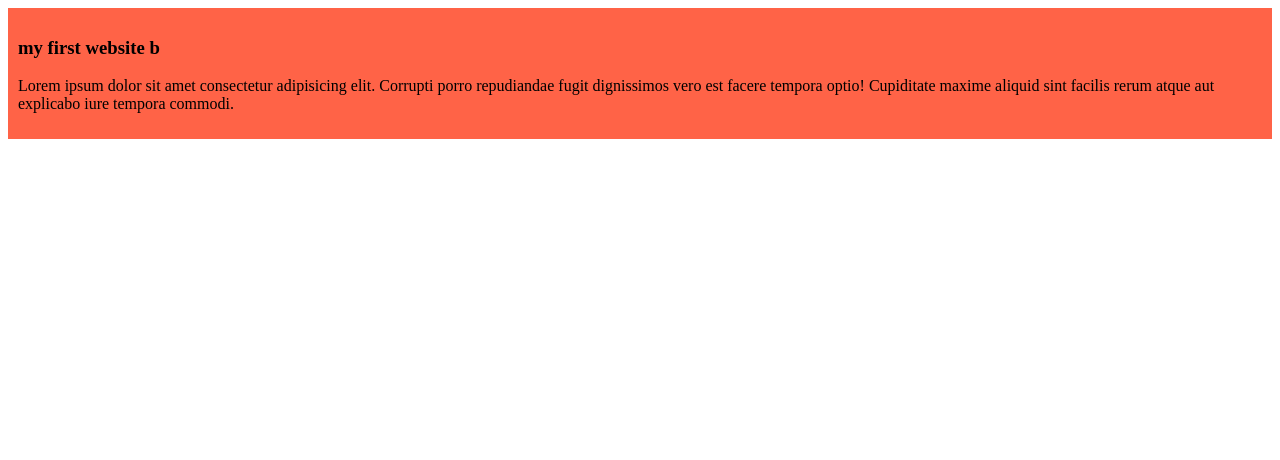
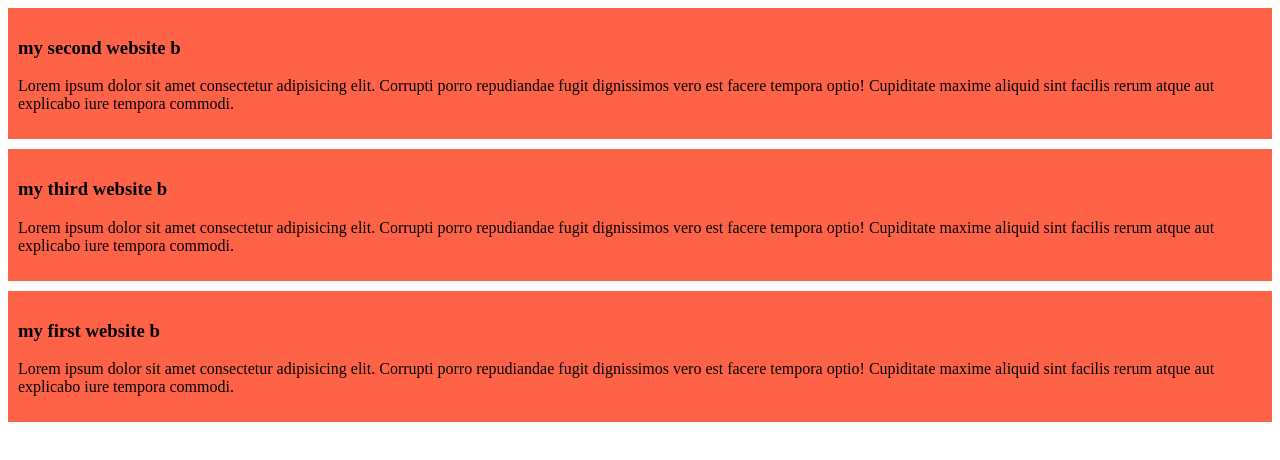
Before and after one commit to hafizsd/my-simple-website-b, a plain HTML site: page index.html in a window 1280 px wide. Drawn offline with Linux system fonts and the light colour scheme.

Commit message:
added the sesond and the third blog

```diff
--- a/index.html
+++ b/index.html
@@ -8,6 +8,14 @@
 </head>
 <body>
  <div>
+    <h3>my second website b</h3>
+    <p>Lorem ipsum dolor sit amet consectetur adipisicing elit. Corrupti porro repudiandae fugit dignissimos vero est facere tempora optio! Cupiditate maxime aliquid sint facilis rerum atque aut explicabo iure tempora commodi.</p>
+ </div>
+ <div>
+    <h3>my third website b</h3>
+    <p>Lorem ipsum dolor sit amet consectetur adipisicing elit. Corrupti porro repudiandae fugit dignissimos vero est facere tempora optio! Cupiditate maxime aliquid sint facilis rerum atque aut explicabo iure tempora commodi.</p>
+ </div>
+ <div>
     <h3>my first website b</h3>
     <p>Lorem ipsum dolor sit amet consectetur adipisicing elit. Corrupti porro repudiandae fugit dignissimos vero est facere tempora optio! Cupiditate maxime aliquid sint facilis rerum atque aut explicabo iure tempora commodi.</p>
  </div>
--- a/styles/blog.css
+++ b/styles/blog.css
@@ -1,4 +1,5 @@
 div{
     background-color: tomato ;
     padding: 10px;
+    margin-bottom: 10px;
 }
```
